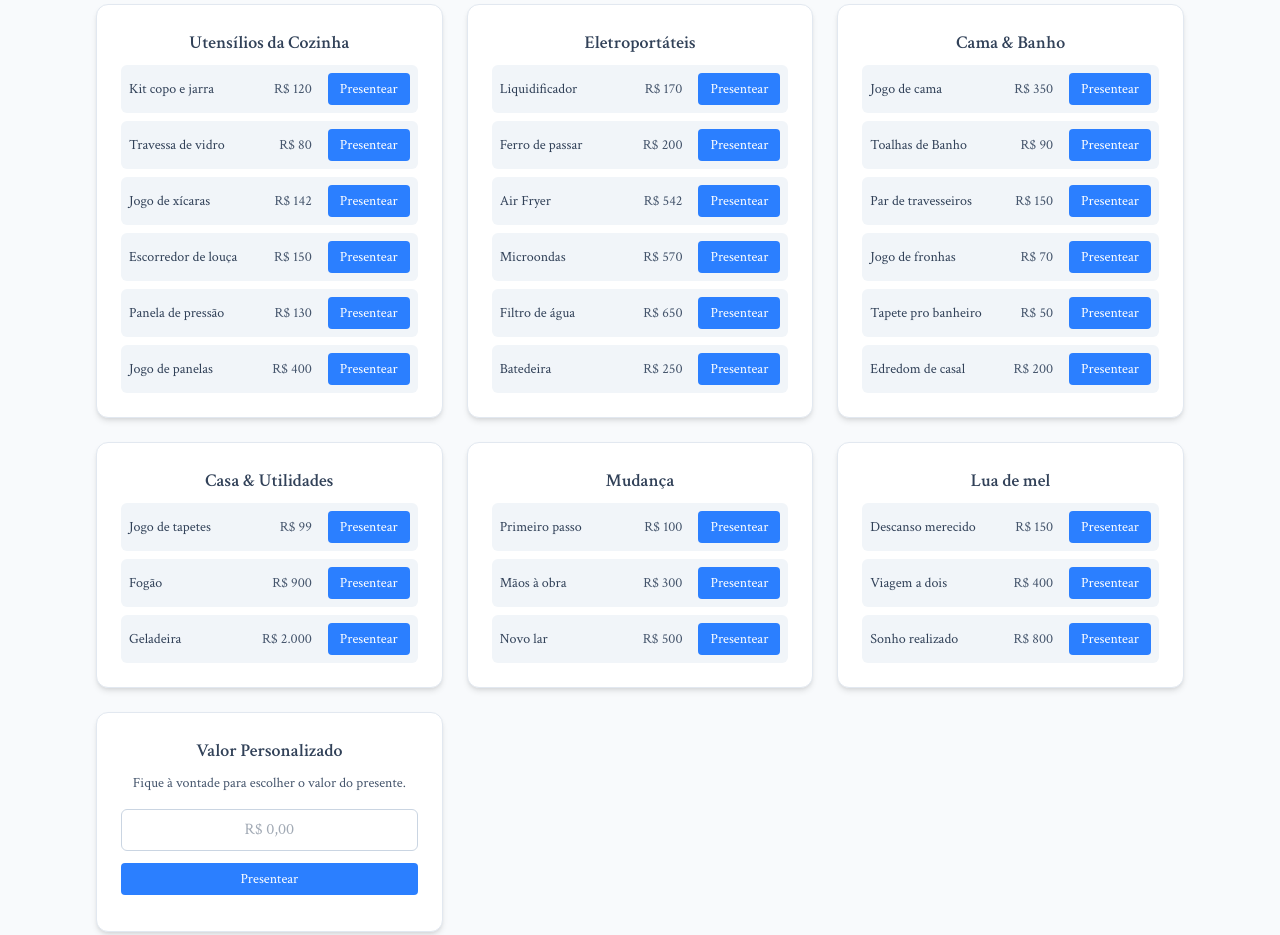
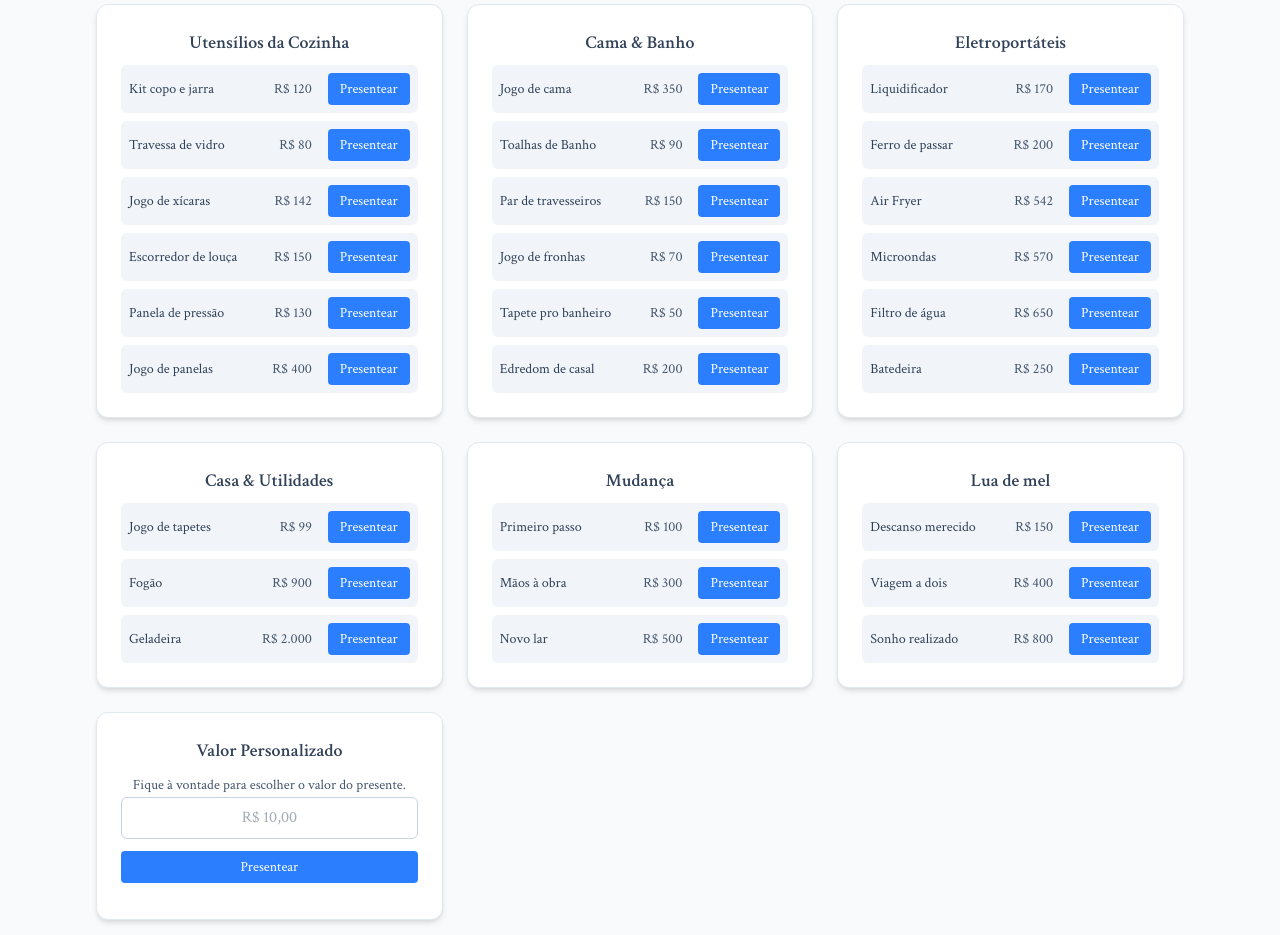
Before and after one commit to arturvas/SaraEArtur, an Astro site in the folder client/wedding-frontend/: page / in a window 1280 px wide. Shown: the part 7091-8026 px from the top of the page. Built offline with nearby package versions, Linux system fonts and the light colour scheme; Astro itself is replaced by a stand-in of ours; a web font is replaced by a local one.

Commit message:
refactor: reorder gift categories and update label/placeholder in GiftsSection for clarity

```diff
--- a/client/wedding-frontend/src/components/sections/GiftsSection.astro
+++ b/client/wedding-frontend/src/components/sections/GiftsSection.astro
@@ -49,16 +49,16 @@ import Button from '../ui/Button.astro';
                             ) : (
                                 // Campo personalizado
                                 <>
-                                    <p class="text-slate-600 text-sm mb-4">
+                                    <label for="customAmount" class="text-slate-600 text-sm mb-4">
                                         Fique à vontade para escolher o valor do presente.
-                                    </p>
+                                    </label>
                                     <div class="space-y-3">
                                         <input
                                             id="customAmount"
                                             inputmode="numeric"
                                             pattern="[0-9]*"
                                             maxlength="12"
-                                            placeholder="R$ 0,00"
+                                            placeholder="R$ 10,00"
                                             class="w-full px-3 py-2 border border-slate-300 rounded-md focus:outline-none focus:border-slate-500 focus:ring-2 text-slate-600 focus:ring-slate-500 text-center"
                                         />
                                         <Button variant="success" size="sm" class="w-full">
--- a/client/wedding-frontend/src/data/gifts-data.js
+++ b/client/wedding-frontend/src/data/gifts-data.js
@@ -14,6 +14,19 @@ export const giftsData = {
             ],
         },
         {
+        id: 'cama-banho',
+        title: 'Cama & Banho',
+        description: 'Conforto no momento de descanso.',
+        items: [
+          { id: 'jg-cama', title: 'Jogo de cama', price: 350 },
+          { id: 'toalhas', title: 'Toalhas de Banho', price: 90 },
+          { id: 'travesseiros', title: 'Par de travesseiros', price: 150 },
+          { id: 'jg-fronhas', title: 'Jogo de fronhas', price: 70 },
+          { id: 'tapete-banheiro', title: 'Tapete pro banheiro', price: 50 },
+          { id: 'edredom', title: 'Edredom de casal', price: 200 },
+        ],
+      },
+        {
             id: 'eletroportateis',
             title: 'Eletroportáteis',
             description: 'Facilidade e praticidade no nosso dia a dia.',
@@ -24,19 +37,6 @@ export const giftsData = {
                 { id: 'microondas', title: 'Microondas', price: 570 },
                 { id: 'filtro-agua', title: 'Filtro de água', price: 650 },
                 { id: 'batedeira', title: 'Batedeira', price: 250 },
-            ],
-        },
-        {
-            id: 'cama-banho',
-            title: 'Cama & Banho',
-            description: 'Conforto no momento de descanso.',
-            items: [
-                { id: 'jg-cama', title: 'Jogo de cama', price: 350 },
-                { id: 'toalhas', title: 'Toalhas de Banho', price: 90 },
-                { id: 'travesseiros', title: 'Par de travesseiros', price: 150 },
-                { id: 'jg-fronhas', title: 'Jogo de fronhas', price: 70 },
-                { id: 'tapete-banheiro', title: 'Tapete pro banheiro', price: 50 },
-                { id: 'edredom', title: 'Edredom de casal', price: 200 },
             ],
         },
         {
```
